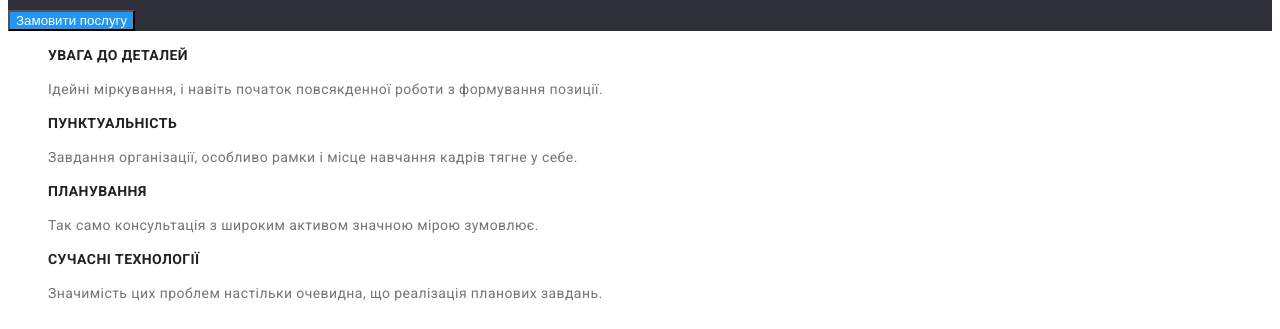
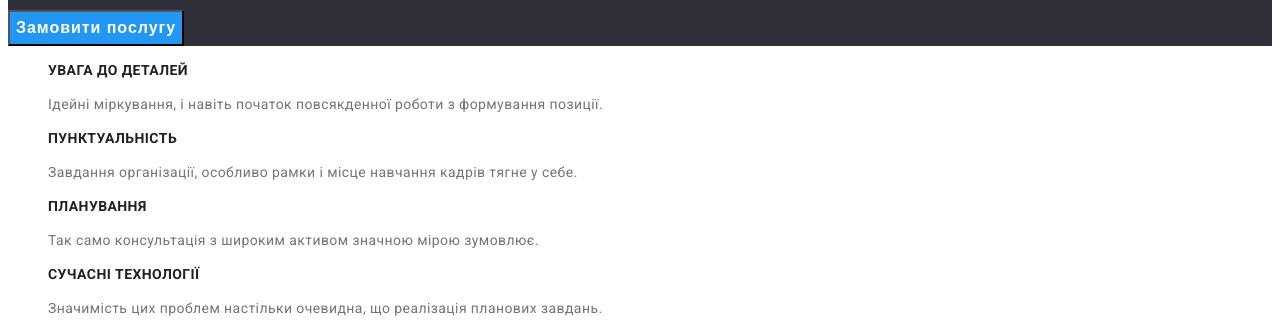
Before and after one commit to yuriiokhvatenko/goit-markup-hw-02, a plain HTML site: page index.html in a window 1280 px wide. Shown: the part 261-590 px from the top of the page. Drawn offline with Linux system fonts and the light colour scheme.

Commit message:
finished hw-02 v.002
fix hero button

```diff
--- a/css/style.css
+++ b/css/style.css
@@ -98,6 +98,15 @@ body {
   letter-spacing: 0.06em;
   text-transform: uppercase;
   color: #ffffff;
+}
+.btn-hero {
+font-weight: 700;
+font-size: 16px;
+line-height: calc(30 / 16);
+display: flex;
+align-items: center;
+text-align: center;
+letter-spacing: 0.06em;
 }
 /* Features */
 .features-title {
--- a/index.html
+++ b/index.html
@@ -41,7 +41,7 @@
       <!-- Hero -->
       <section class="hero">
         <h1 class="hero-title">Ефективні рішення для вашого бізнесу</h1>
-        <button type="button" class="btn">Замовити послугу</button>
+        <button type="button" class="btn btn-hero">Замовити послугу</button>
       </section>
       <!-- Features -->
       <section class="section features">
```
